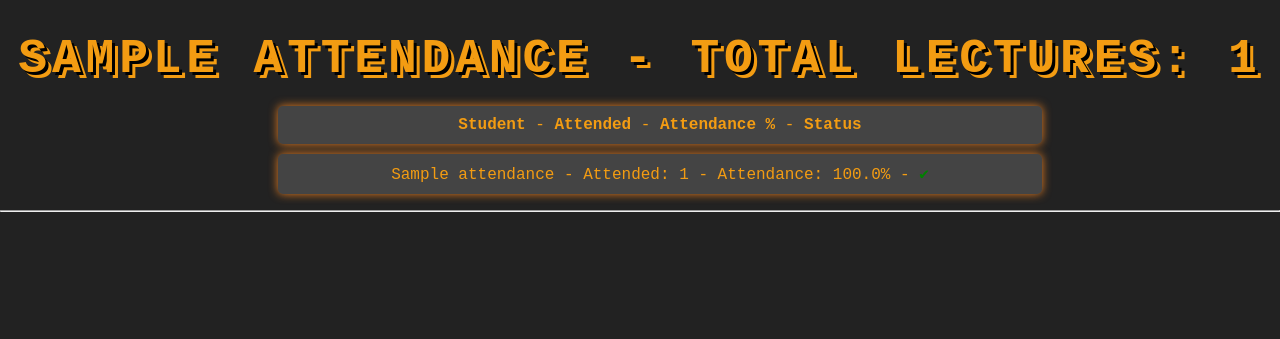
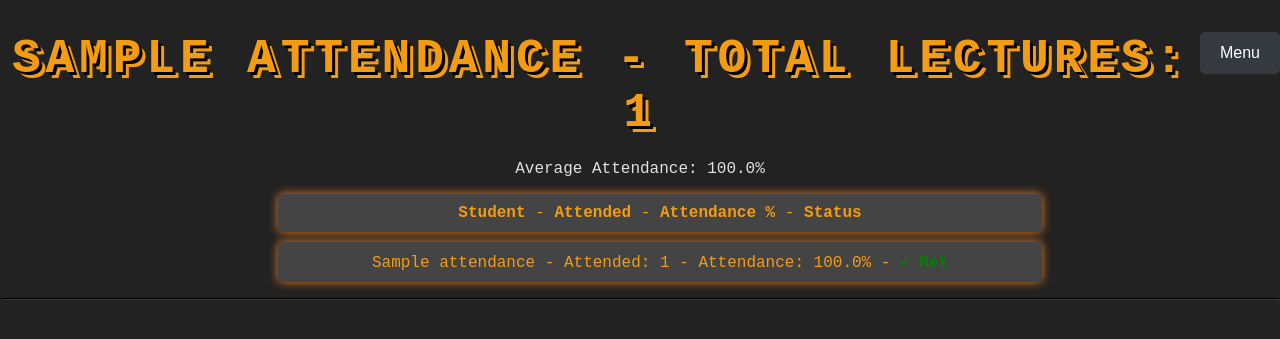
Before and after one commit to AntonioLabinjan/CV-attendance, a Flask app: page /report in a window 1280 px wide. Shown: the top 339 px of the page. Run offline with Flask 3, Linux system fonts and the light colour scheme; the visitor is signed in with stand-in values (Sample User, id 1); tables that the repository leaves empty hold one stand-in row (values such as "Sample post").

Commit message:
Update attendance_report.html
Mali vizualni dodaci

```diff
--- a/templates/attendance_report.html
+++ b/templates/attendance_report.html
@@ -1,5 +1,5 @@
-<!DOCTYPE html>
-<html lang="en">
+{% extends 'layout.html' %}
+{% block content %}
 <head>
     <meta charset="UTF-8">
     <meta name="viewport" content="width=device-width, initial-scale=1.0">
@@ -11,21 +11,29 @@
     </style>
 </head>
 <body>
+    <div class="container">
+        <!-- Loop through each subject in the report -->
         {% for subject in report %}
             <h1>{{ subject.subject }} - Total Lectures: {{ subject.total_lectures }}</h1>
+            <p class="average-attendance">Average Attendance: {{ subject.average_attendance|round(2) }}%</p>
+
+            <!-- Table for attendance details -->
             <ul>
                 <li><strong>Student</strong> - <strong>Attended</strong> - <strong>Attendance %</strong> - <strong>Status</strong></li>
                 {% for student in subject.students %}
-                <li>{{ student.name }} - Attended: {{ student.attended_lectures }} - Attendance: {{ student.attendance_percentage|round(2) }}%
+                    <li>
+                        {{ student.name }} - Attended: {{ student.attended_lectures }}
+                        - Attendance: {{ student.attendance_percentage|round(2) }}%
                         - {% if student.meets_requirement %}
-                        <span class="met">&#10004;</span> <!-- Green Checkmark -->
+                            <span class="met">&#10004; Met</span>
                         {% else %}
-                        <span class="not-met">&#10008;</span> <!-- Red X Sign -->
+                            <span class="not-met">&#10008; Not Met</span>
                         {% endif %}
                     </li>
                 {% endfor %}
             </ul>
             <hr>
         {% endfor %}
+    </div>
 </body>
-</html>
+{% endblock %}
```
Lines whose indentation alone changed are shown as unchanged.
